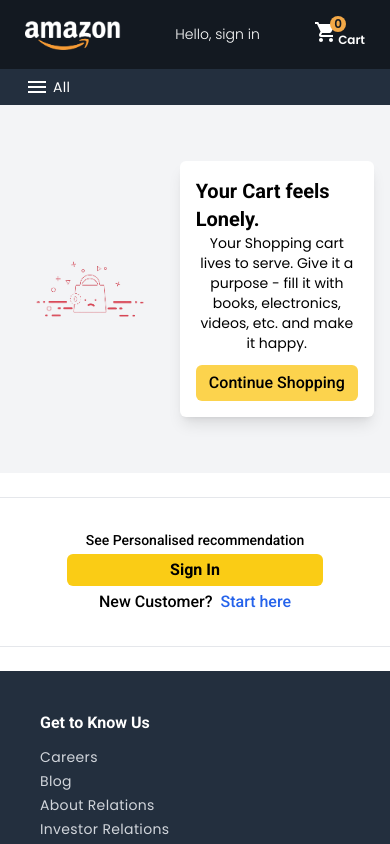
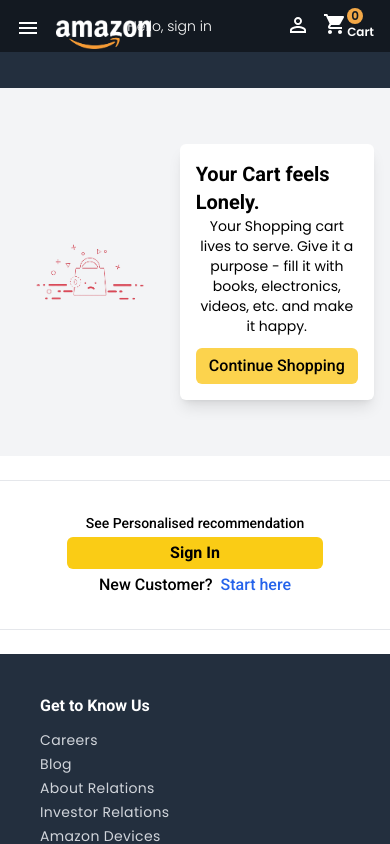
Before and after one commit to nehaM213/Amazon-Clone---React-Project---t7qz5gp6g448, a React (Create React App) app: page /wishList in a window 390 px wide. Shown: the top 844 px of the page. Built offline with nearby package versions, Linux system fonts and the light colour scheme.

Commit message:
responsive home page

```diff
--- a/public/index.html
+++ b/public/index.html
@@ -3,7 +3,8 @@
   <head>
     <meta charset="utf-8" />
     <link rel="icon" href="%PUBLIC_URL%/favicon.ico" />
-    <meta name="viewport" content="width=device-width, initial-scale=1" />
+    <meta name="viewport" content="user-scalable=no, width=device-width, initial-scale=1.0" />
+    <!-- <meta name="apple-mobile-web-app-capable" content="yes" /> -->
     <meta name="theme-color" content="#000000" />
     <meta
       name="description"
--- a/src/components/header/Header.js
+++ b/src/components/header/Header.js
@@ -12,6 +12,8 @@
 import { useDispatch, useSelector } from 'react-redux';
 import { setUserSearch, setResultNotFound, userSignOut } from "../../redux/amazonSlice";
 import { getAuth, signOut } from "firebase/auth";
+import PersonOutlineIcon from "@mui/icons-material/PersonOutline";
+import UseWindowSize from '../../constants/UseWindowSize';
 
 function Header() {
     const auth = getAuth();
@@ -22,6 +24,7 @@
     const [showAccountsAndList,setShowAccountsAndList]=useState(false);
     const products=useSelector((state)=>state.amazon.products);
     const userInfo=useSelector((state)=>state.amazon.userInfo);
+    const size = UseWindowSize();
     useEffect(()=>{
       if (searchItem.trim().length === 0) {
         handleUserSearch();
@@ -50,13 +53,17 @@
 
   return (
     <div className="w-full sticky top-0 z-50">
-      <div className="w-full bg-amazon_blue text-white px-4 py-3 flex items-center md1:justify-between sm:justify-between gap-4">
+      <div className="w-full bg-amazon_blue text-white px-4 py-3 flex items-center lgl:justify-between sm:justify-between gap-4">
         <Link to="/ ">
-          <div className="headerHover">
-            <img className="w-24 mt-2" src={logo} alt="logo"></img>
+          <div className="lgl:headerHover">
+            <img
+              className="w-24 mt-2 lgl:static sm:absolute left-14 top-3"
+              src={logo}
+              alt="logo"
+            ></img>
           </div>
         </Link>
-        <div className="headerHover hidden md1:inline-flex">
+        <div className="headerHover hidden lgl:inline-flex">
           <LocationOnOutlinedIcon />
           <p className="text-sm text-lightText font-light flex flex-col">
             Deliver to{" "}
@@ -109,42 +116,57 @@
             <SearchIcon />
           </span>
         </div>
-        <Link to={userInfo ? "/accountAndList" : "/signin"}>
-          <div className="flex flex-col items-start justify-center headerHover ">
+        <Link
+          to={userInfo ? "/accountAndList" : "/signin"}
+          onClick={(event) => {
+            if (size.width < 1024) event.preventDefault();
+          }}
+        >
+          <div className="flex flex-col items-start justify-center lgl:headerHover">
+            <span
+              className="lgl:hidden absolute right-20 top-3"
+              onClick={() => {
+                if (size.width < 1024 ) setShowAccountsAndList(!showAccountsAndList);
+              }}
+            >
+              <PersonOutlineIcon />
+            </span>
             {userInfo ? (
-              <p className="text-sm text-lightText font-light">
+              <p className="text-sm text-lightText font-light lgl:static absolute right-28 top-4">
                 Hello {userInfo.userName}
               </p>
             ) : (
-              <p className="text-sm md1:text-xs text-white md1:text-lightText font-light">
+              <p className="text-sm lgl:text-xs text-white lgl:text-lightText font-light">
                 Hello, sign in
               </p>
             )}
             <span
               className="text-sm font-semibold -mt-1 text-whiteT
-            hidden md1:inline-flex"
-              onMouseEnter={() => setShowAccountsAndList(true)}
+            hidden lgl:inline-flex"
+              onMouseEnter={() => {
+                if (userInfo) setShowAccountsAndList(true);
+              }}
             >
               Accounts & Lists <span></span>
               <ArrowDropDownOutlinedIcon />
             </span>
             {showAccountsAndList ? (
               <div onMouseLeave={() => setShowAccountsAndList(false)}>
-                <ul className="absolute w-[450px] h-84 top-14 right-48 overflow-y-scroll overflow-x-hidden bg-white border-[1px] border-amazon_blue text-black p-2 flex gap-1 z-50">
+                <ul className="absolute lgl:w-[450px] h-84 top-14 lgl:right-48 sm:right-0 overflow-y-scroll overflow-x-hidden bg-white border-[1px] border-amazon_blue text-black p-2 lgl:flex gap-1 z-50">
                   {accountsLists.map((item) => (
                     <li
                       className="text-sm tracking-wide font-titleFont border-b-[1px] border-b-transparent cursor-pointer duration-200"
                       key={item._id}
                     >
-                      <p className=" font-bold text-lg pb-2">
-                        {item.title}
-                      </p>
+                      <p className=" font-bold text-lg pb-2">{item.title}</p>
                       <ul className="flex flex-col gap-1 font-bodyFont ">
                         {item.listItems.map((data, i) => (
                           <li
                             key={i}
                             className="text-sm tracking-wide border-b-[1px] border-b-transparent hover:border-b-amazon_blue cursor-pointer duration-200"
-                            onClick={(e)=>{handleAccountsAndLists(e,data)}}
+                            onClick={(e) => {
+                              handleAccountsAndLists(e, data);
+                            }}
                           >
                             {data}
                           </li>
@@ -169,7 +191,7 @@
           </p>
         </div>
         <Link to="/cart">
-          <div className="flex items-start justify-center headerHover relative">
+          <div className="flex items-start justify-center lgl:headerHover relative">
             <ShoppingCartIcon />
             <p className="text-xs font-semibold mt-3 text-whiteText">
               Cart{" "}
@@ -182,10 +204,10 @@
         {userInfo && (
           <div
             onClick={handleLogout}
-            className="flex flex-col justify-center items-center headerHover relative"
+            className="lgl:flex flex-col justify-center items-center headerHover relative hidden"
           >
             <LogoutIcon />
-            <p className="hidden md1:inline-flex text-xs font-semibold text-whiteText">
+            <p className="hidden lgl:inline-flex text-xs font-semibold text-whiteText">
               Log out
             </p>
           </div>
--- a/src/components/header/HeaderBottom.js
+++ b/src/components/header/HeaderBottom.js
@@ -23,16 +23,16 @@
       <ul className="flex items-center gap-2 text-sm tracking-wide">
         <li
           onClick={() => setSidebar(true)}
-          className="headerHover flex items-center gap-1"
+          className="lgl:headerHover lgl:h-[83.42px] sm:h-0 absolute top-4 left-4 lgl:static lgl:inline-flex items-center gap-1"
         >
           <MenuIcon />
-          All
+          <span className='hidden lgl:flex'>All</span>
         </li>
-        <li className="headerHover hidden md:inline-flex">Today's Deals</li>
-        <li className="headerHover hidden md:inline-flex">Customer Service</li>
-        <li className="headerHover hidden md:inline-flex">Gift Cards</li>
-        <li className="headerHover hidden md:inline-flex">Registry</li>
-        <li className="headerHover hidden md:inline-flex">Sell</li>
+        <li className="headerHover hidden lgl:inline-flex">Today's Deals</li>
+        <li className="headerHover hidden lgl:inline-flex">Customer Service</li>
+        <li className="headerHover hidden lgl:inline-flex">Gift Cards</li>
+        <li className="headerHover hidden lgl:inline-flex">Registry</li>
+        <li className="headerHover hidden lgl:inline-flex">Sell</li>
       </ul>
       {/* list items end here */}
       {/* sidenav start here */}
--- /dev/null
+++ b/src/constants/UseWindowSize.js
@@ -0,0 +1,33 @@
+import { useEffect, useState } from 'react'
+
+function UseWindowSize() {
+    const [windowSize, setWindowSize] = useState({
+      width: undefined,
+      height: undefined,
+    });
+    useEffect(() => {
+        // only execute all the code below in client side
+        if (typeof window !== "undefined") {
+        // Handler to call on window resize
+        function handleResize() {
+            // Set window width/height to state
+            setWindowSize({
+            width: window.innerWidth,
+            height: window.innerHeight,
+            });
+        }
+
+        // Add event listener
+        window.addEventListener("resize", handleResize);
+
+        // Call handler right away so state gets updated with initial window size
+        handleResize();
+
+        // Remove event listener on cleanup
+        return () => window.removeEventListener("resize", handleResize);
+        }
+    }, []); // Empty array ensures that effect is only run on mount
+    return windowSize;
+}
+
+export default UseWindowSize
--- a/src/index.css
+++ b/src/index.css
@@ -3,7 +3,10 @@
 @tailwind base;
 @tailwind components;
 @tailwind utilities;
-
+body {
+    overflow-x: hidden;
+    width: 100%;
+}
 @layer components{
     .headerHover{
         @apply px-2 h-[80%] flex items-center border border-transparent hover:border-white cursor-pointer duration-100
```
